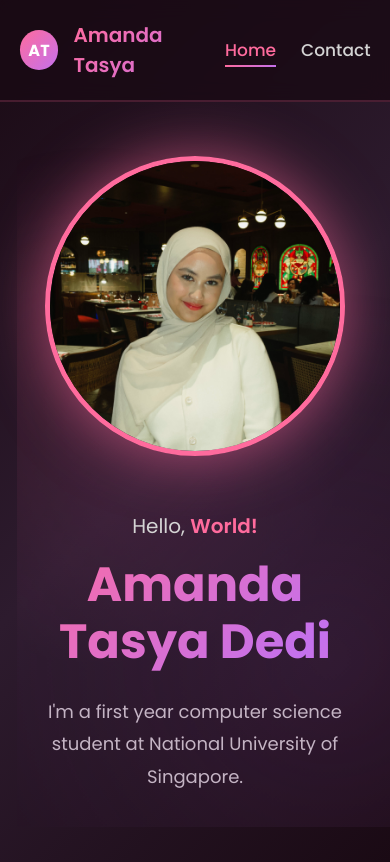
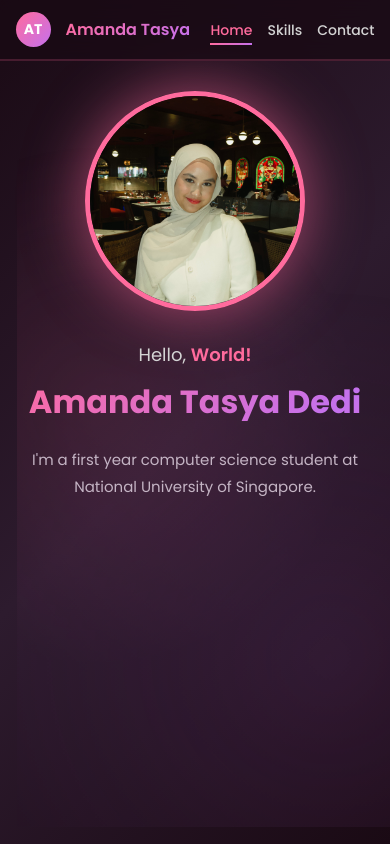
Before and after one commit to amndatasyaa/amndatasyaa.github.io, a Next.js app: page / in a window 390 px wide. Built offline with nearby package versions, Linux system fonts and the light colour scheme.

Commit message:
add skills page

```diff
--- a/app/globals.css
+++ b/app/globals.css
@@ -202,6 +202,97 @@ body::before {
   line-height: 1.8;
 }
 
+/* SKILLS SECTION */
+.skills-section {
+  display: flex;
+  align-items: center;
+  justify-content: center;
+  min-height: 90vh;
+  padding: 80px 10%;
+  position: relative;
+  z-index: 1;
+}
+
+.skills-container {
+  max-width: 1200px;
+  width: 100%;
+  text-align: center;
+}
+
+.skills-container h2 {
+  font-size: 56px;
+  font-weight: 700;
+  background: linear-gradient(135deg, #ff6b9d 0%, #c471ed 50%, #ff6b9d 100%);
+  background-size: 200% auto;
+  -webkit-background-clip: text;
+  -webkit-text-fill-color: transparent;
+  background-clip: text;
+  margin-bottom: 20px;
+  animation: gradient 3s ease infinite;
+}
+
+.skills-container > p {
+  font-size: 18px;
+  color: #c4b4c4;
+  margin-bottom: 60px;
+}
+
+.skills-grid {
+  display: grid;
+  grid-template-columns: repeat(auto-fit, minmax(250px, 1fr));
+  gap: 30px;
+  max-width: 1000px;
+  margin: 0 auto;
+}
+
+.skill-card {
+  background: rgba(255, 107, 157, 0.05);
+  padding: 40px 30px;
+  border-radius: 20px;
+  border: 2px solid rgba(255, 107, 157, 0.2);
+  transition: all 0.4s ease;
+  text-align: center;
+}
+
+.skill-card:hover {
+  background: rgba(255, 107, 157, 0.1);
+  border-color: #ff6b9d;
+  transform: translateY(-10px);
+  box-shadow: 0 15px 40px rgba(255, 107, 157, 0.3);
+}
+
+.skill-icon {
+  width: 80px;
+  height: 80px;
+  background: linear-gradient(135deg, #ff6b9d, #c471ed);
+  border-radius: 50%;
+  display: flex;
+  align-items: center;
+  justify-content: center;
+  margin: 0 auto 25px;
+  font-size: 40px;
+  color: white;
+  transition: all 0.3s ease;
+}
+
+.skill-card:hover .skill-icon {
+  transform: scale(1.1) rotate(10deg);
+  box-shadow: 0 10px 30px rgba(255, 107, 157, 0.6);
+}
+
+.skill-card h3 {
+  font-size: 24px;
+  font-weight: 600;
+  color: #ff6b9d;
+  margin-bottom: 15px;
+}
+
+.skill-card p {
+  font-size: 16px;
+  color: #c4b4c4;
+  line-height: 1.6;
+}
+
 .contact-section {
   display: flex;
   align-items: center;
@@ -319,13 +410,45 @@ body::before {
   color: #ff6b9d;
 }
 
+/* TABLET RESPONSIVENESS */
+@media (max-width: 1024px) {
+  .navbar {
+    padding: 20px 6%;
+  }
+
+  .nav-menu {
+    gap: 30px;
+  }
+
+  .home {
+    padding: 60px 6%;
+    gap: 60px;
+  }
+
+  .profile-img {
+    width: 380px;
+    height: 380px;
+  }
+
+  .home-content h1 {
+    font-size: 60px;
+  }
+
+  .skills-grid {
+    grid-template-columns: repeat(2, 1fr);
+    gap: 25px;
+  }
+}
+
+/* MOBILE RESPONSIVENESS */
 @media (max-width: 768px) {
   .navbar {
-    padding: 20px 5%;
+    padding: 15px 5%;
+    flex-wrap: wrap;
   }
 
   .logo {
-    font-size: 20px;
+    font-size: 18px;
   }
 
   .logo-circle {
@@ -335,18 +458,24 @@ body::before {
   }
 
   .nav-menu {
-    gap: 25px;
+    gap: 20px;
+    font-size: 15px;
+  }
+
+  .nav-menu a {
+    font-size: 15px;
   }
 
   .home {
     flex-direction: column;
     padding: 40px 5%;
     gap: 40px;
+    min-height: auto;
   }
 
   .profile-img {
-    width: 300px;
-    height: 300px;
+    width: 280px;
+    height: 280px;
   }
 
   .home-content {
@@ -355,19 +484,68 @@ body::before {
   }
 
   .home-content h1 {
-    font-size: 48px;
+    font-size: 42px;
   }
 
   .home-content h3 {
     font-size: 20px;
   }
 
+  .home-content p {
+    font-size: 16px;
+  }
+
+  /* Skills Section Mobile */
+  .skills-section {
+    padding: 60px 5%;
+    min-height: auto;
+  }
+
+  .skills-container h2 {
+    font-size: 38px;
+  }
+
+  .skills-container > p {
+    font-size: 16px;
+    margin-bottom: 40px;
+  }
+
+  .skills-grid {
+    grid-template-columns: 1fr;
+    gap: 20px;
+  }
+
+  .skill-card {
+    padding: 30px 25px;
+  }
+
+  .skill-icon {
+    width: 70px;
+    height: 70px;
+    font-size: 35px;
+  }
+
+  .skill-card h3 {
+    font-size: 22px;
+  }
+
+  .skill-card p {
+    font-size: 15px;
+  }
+
+  /* Contact Section Mobile */
   .contact-section {
     padding: 60px 5%;
+    min-height: auto;
   }
 
   .contact-container h2 {
-    font-size: 42px;
+    font-size: 38px;
+  }
+
+  .contact-container > p {
+    font-size: 16px;
+    margin-bottom: 40px;
   }
 
   .contact-info {
@@ -380,9 +558,110 @@ body::before {
     padding: 25px 20px;
   }
 
+  .social-icons {
+    gap: 25px;
+  }
+
   .social-icons a {
-    width: 70px;
-    height: 70px;
+    width: 65px;
+    height: 65px;
+    font-size: 28px;
+  }
+}
+
+/* SMALL MOBILE */
+@media (max-width: 480px) {
+  .navbar {
+    padding: 12px 4%;
+  }
+
+  .logo {
+    font-size: 16px;
+  }
+
+  .logo-circle {
+    width: 35px;
+    height: 35px;
+    font-size: 14px;
+  }
+
+  .nav-menu {
+    gap: 15px;
+  }
+
+  .nav-menu a {
+    font-size: 14px;
+  }
+
+  .home {
+    padding: 30px 4%;
+    gap: 30px;
+  }
+
+  .profile-img {
+    width: 220px;
+    height: 220px;
+  }
+
+  .home-content h1 {
+    font-size: 32px;
+  }
+
+  .home-content h3 {
+    font-size: 18px;
+  }
+
+  .home-content p {
+    font-size: 15px;
+  }
+
+  .skills-section,
+  .contact-section {
+    padding: 40px 4%;
+  }
+
+  .skills-container h2,
+  .contact-container h2 {
+    font-size: 32px;
+  }
+
+  .skills-container > p,
+  .contact-container > p {
+    font-size: 15px;
+  }
+
+  .skill-card {
+    padding: 25px 20px;
+  }
+
+  .skill-icon {
+    width: 60px;
+    height: 60px;
     font-size: 30px;
   }
+
+  .skill-card h3 {
+    font-size: 20px;
+  }
+
+  .social-icons {
+    gap: 20px;
+  }
+
+  .social-icons a {
+    width: 55px;
+    height: 55px;
+    font-size: 24px;
+  }
+
+  .contact-item {
+    padding: 20px 15px;
+    font-size: 14px;
+  }
+
+  .contact-item i {
+    width: 45px;
+    height: 45px;
+    font-size: 18px;
+  }
 }
--- a/app/page.tsx
+++ b/app/page.tsx
@@ -4,7 +4,7 @@ import { useState } from 'react'
 import Image from 'next/image'
 
 export default function Home() {
-  const [activePage, setActivePage] = useState<'home' | 'contact'>('home')
+  const [activePage, setActivePage] = useState<'home' | 'skills' | 'contact'>('home')
 
   return (
     <>
@@ -20,6 +20,14 @@ export default function Home() {
               className={`nav-link ${activePage === 'home' ? 'active' : ''}`}
             >
               Home
+            </a>
+          </li>
+          <li>
+            <a
+              onClick={() => setActivePage('skills')}
+              className={`nav-link ${activePage === 'skills' ? 'active' : ''}`}
+            >
+              Skills
             </a>
           </li>
           <li>
@@ -50,6 +58,49 @@ export default function Home() {
             <h3>Hello, <span>World!</span></h3>
             <h1>Amanda Tasya Dedi</h1>
             <p>I&apos;m a first year computer science student at National University of Singapore.</p>
+          </div>
+        </div>
+      </section>
+
+      <section className={`page-section ${activePage === 'skills' ? 'active' : ''}`} id="skills">
+        <div className="skills-section">
+          <div className="skills-container">
+            <h2>Skills & Expertise</h2>
+            <p>Technologies I work with</p>
+
+            <div className="skills-grid">
+              <div className="skill-card">
+                <div className="skill-icon">
+                  <i className="fa-brands fa-python"></i>
+                </div>
+                <h3>Python</h3>
+                <p>Backend development, data analysis, and automation</p>
+              </div>
+
+              <div className="skill-card">
+                <div className="skill-icon">
+                  <i className="fa-brands fa-js"></i>
+                </div>
+                <h3>JavaScript</h3>
+                <p>Modern web applications with React and Next.js</p>
+              </div>
+
+              <div className="skill-card">
+                <div className="skill-icon">
+                  <i className="fa-solid fa-code"></i>
+                </div>
+                <h3>Web Development</h3>
+                <p>Full-stack development with modern frameworks</p>
+              </div>
+
+              <div className="skill-card">
+                <div className="skill-icon">
+                  <i className="fa-solid fa-chart-line"></i>
+                </div>
+                <h3>Data Science</h3>
+                <p>Data analysis, visualization, and machine learning</p>
+              </div>
+            </div>
           </div>
         </div>
       </section>
```
